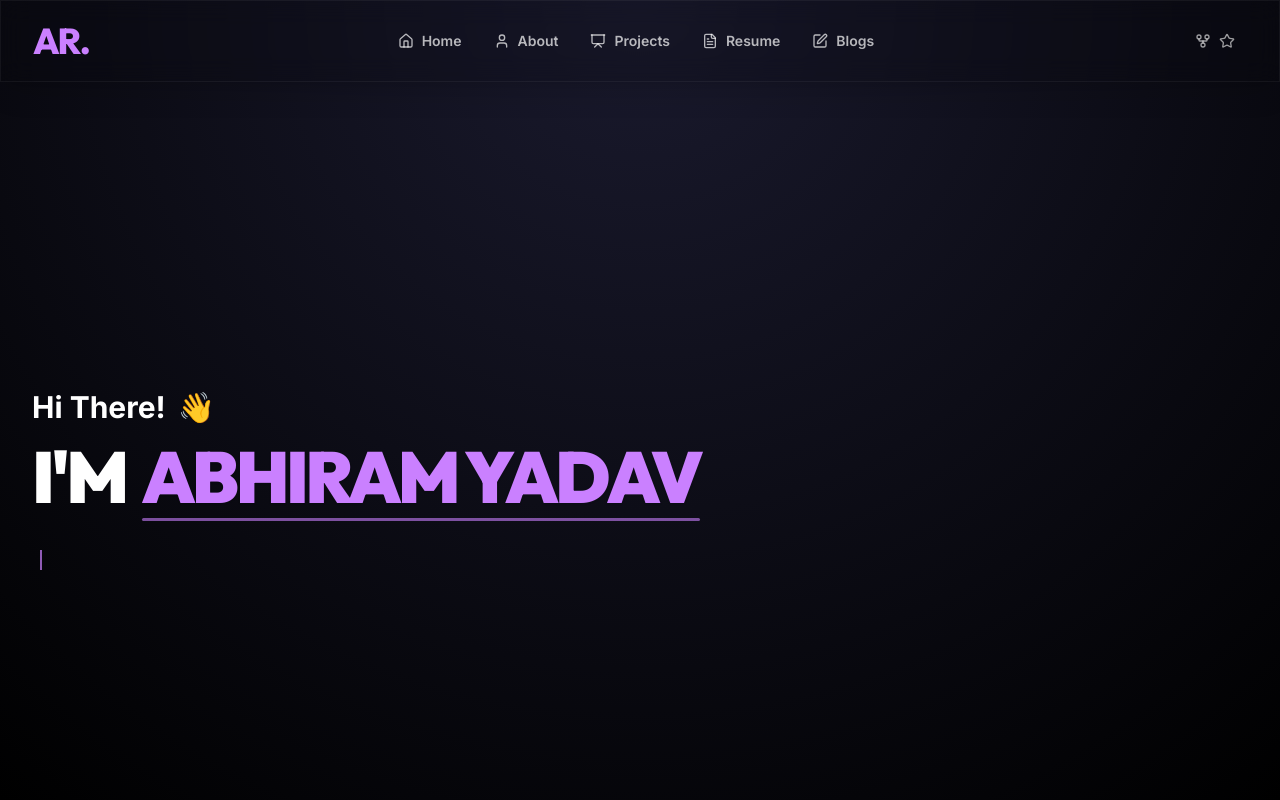
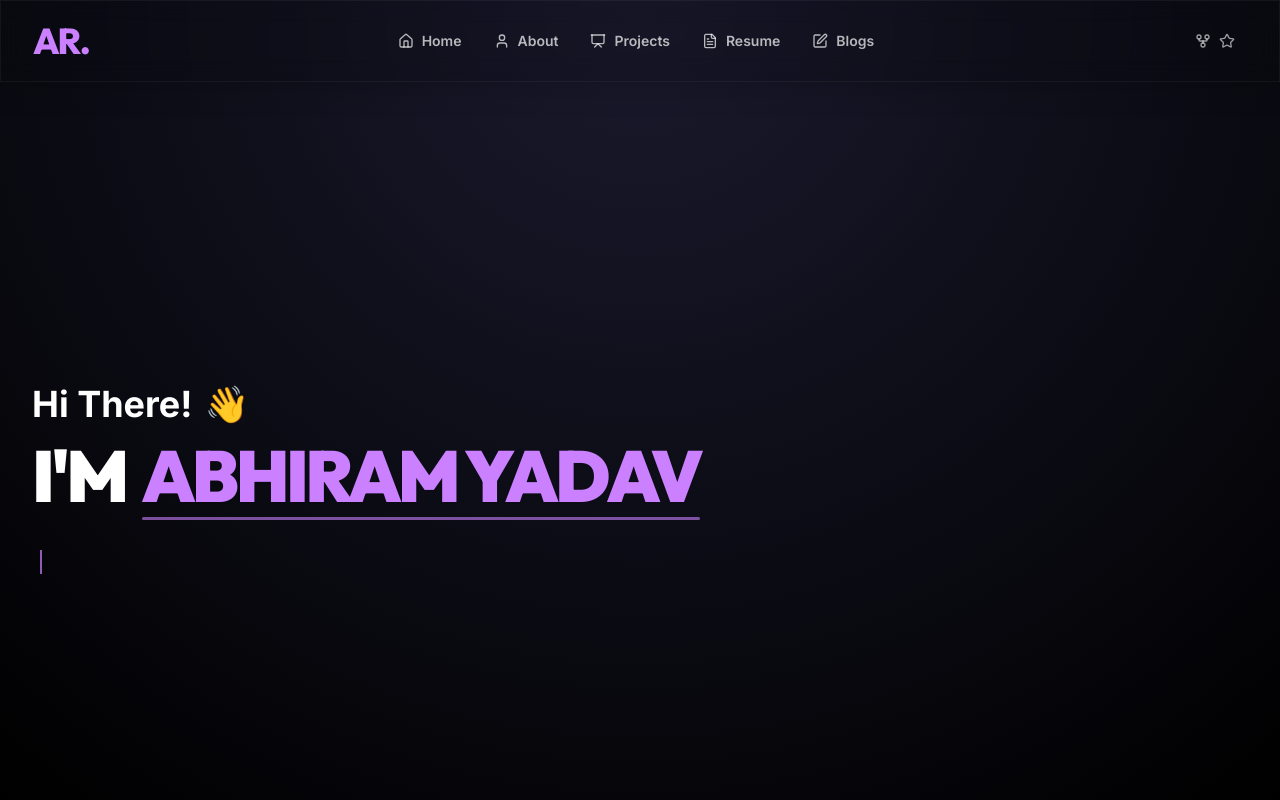
Before and after one commit to Abhiram0202/Portfolio, a Next.js app: page / in a window 1280 px wide. Shown: the top 800 px of the page. Built offline with nearby package versions, Linux system fonts and the light colour scheme.

Commit message:
hi there text size increase little and below sofware developer and backe

```diff
--- a/src/components/sections/hero.tsx
+++ b/src/components/sections/hero.tsx
@@ -76,11 +76,11 @@ export function HeroSection() {
           className="flex flex-col items-start justify-center text-left space-y-4 m-0 p-0"
         >
           <motion.div variants={itemVariants} className="flex items-center gap-3 m-0 p-0 text-left w-full">
-            <h1 className="text-xl font-bold sm:text-2xl md:text-3xl m-0 p-0">
+            <h1 className="text-2xl sm:text-3xl md:text-4xl font-bold m-0 p-0">
               Hi There!
             </h1>
             <motion.span
-              className="inline-block text-3xl origin-bottom-right"
+              className="inline-block text-3xl md:text-4xl origin-bottom-right"
               animate={{ rotate: [0, 20, -10, 20, 0] }}
               transition={{ duration: 2, repeat: Infinity, repeatDelay: 4 }}
             >
@@ -103,7 +103,7 @@ export function HeroSection() {
 
           <motion.div
             variants={itemVariants}
-            className="text-base md:text-xl font-bold uppercase tracking-wider mt-2 text-left flex items-center min-h-[1.5em] m-0 p-0 w-full"
+            className="text-lg md:text-2xl font-bold uppercase tracking-wider mt-2 text-left flex items-center min-h-[1.5em] m-0 p-0 w-full"
           >
             <div className="flex">
               {displayText.split('').map((char, index) => {
```
